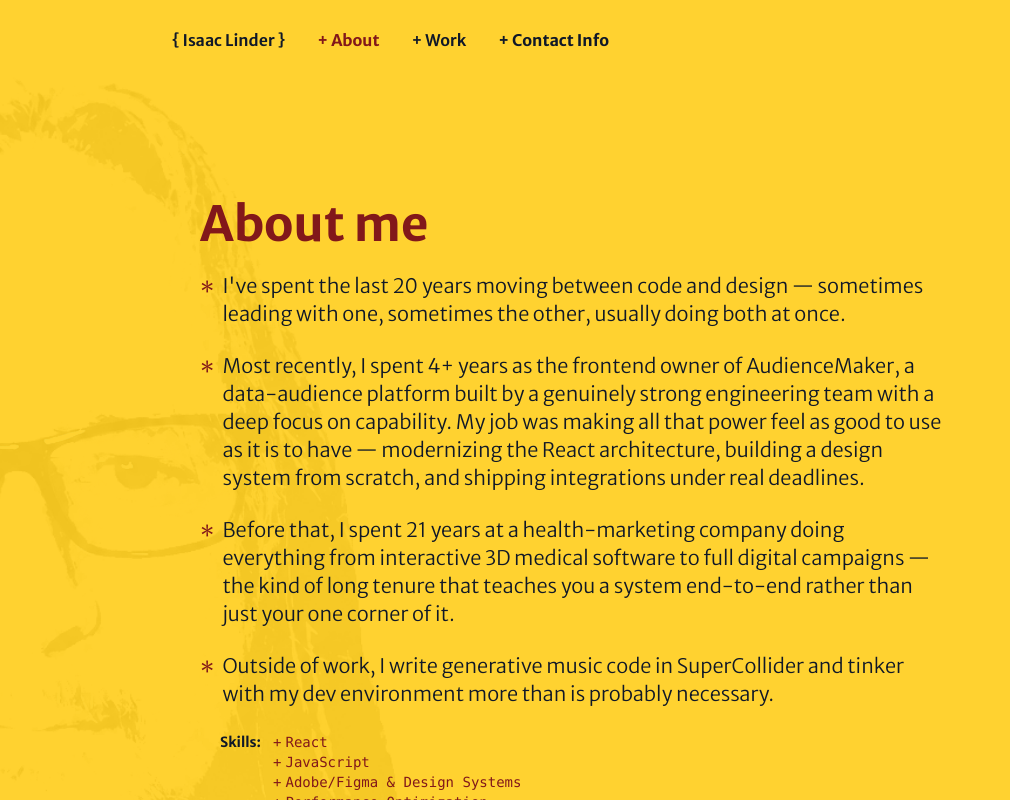
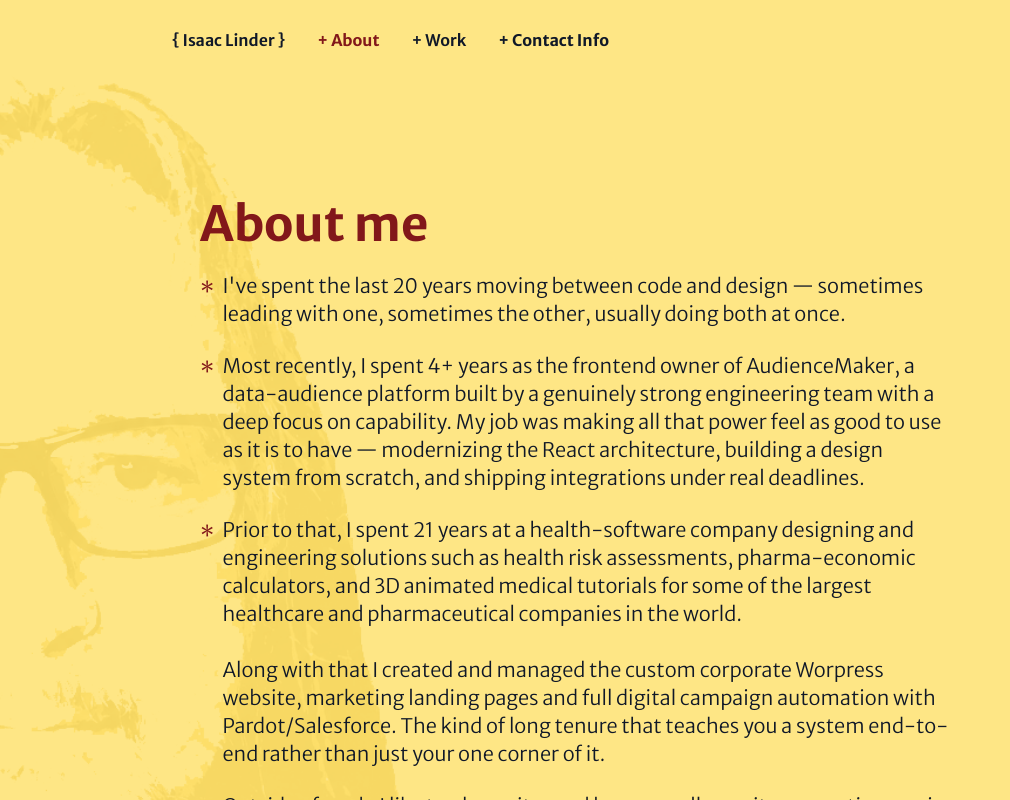
Before and after one commit to iTerentius/isaaclinder, a React (Vite) app: page /about in a window 1280 px wide. Shown: the top 800 px of the page, without its empty margins (0-1010 px from the left). Built offline with nearby package versions, Linux system fonts and the light colour scheme.

Commit message:
color and copy edits

```diff
--- a/src/index.css
+++ b/src/index.css
@@ -14,7 +14,7 @@
 }
 @layer base {
   html {
-    @apply bg-amber-300 text-gray-900;
+    @apply bg-amber-200 text-gray-900;
   }
   body {
     @apply
--- a/src/pages/About.jsx
+++ b/src/pages/About.jsx
@@ -21,7 +21,7 @@ export default function About() {
           pointer-events-none
           select-none
           -z-10
-          opacity-40
+          opacity-30
         "
       />
       <div className="max-w-full md:max-w-3/4 space-y-6 font-extralight">
@@ -29,8 +29,8 @@ export default function About() {
         <ul className="space-y-6 list-inside">
           <MarkedItem>I've spent the last 20 years moving between code and design — sometimes leading with one, sometimes the other, usually doing both at once.</MarkedItem>
           <MarkedItem>Most recently, I spent 4+ years as the frontend owner of AudienceMaker, a data-audience platform built by a genuinely strong engineering team with a deep focus on capability. My job was making all that power feel as good to use as it is to have — modernizing the React architecture, building a design system from scratch, and shipping integrations under real deadlines.</MarkedItem>
-          <MarkedItem>Before that, I spent 21 years at a health-marketing company doing everything from interactive 3D medical software to full digital campaigns — the kind of long tenure that teaches you a system end-to-end rather than just your one corner of it.</MarkedItem>
-          <MarkedItem>Outside of work, I write generative music code in SuperCollider and tinker with my dev environment more than is probably necessary.</MarkedItem>
+          <MarkedItem>Prior to that, I spent 21 years at a health-software company designing and engineering solutions such as health risk assessments, pharma-economic calculators, and 3D animated medical tutorials for some of the largest healthcare and pharmaceutical companies in the world.<br /><br />Along with that I created and managed the custom corporate Worpress website, marketing landing pages and full digital campaign automation with Pardot/Salesforce. The kind of long tenure that teaches you a system end-to-end rather than just your one corner of it.</MarkedItem>
+          <MarkedItem>Outside of work, I like to play guitar and bass as well as write generative music code in Supercollider and tinker with my dev environment more than is probably necessary.</MarkedItem>
         </ul>
         <div className="mt-4 ml-5">
           <SkillTags className="mt-2" version="dev" direction="block">
--- a/src/pages/Home.jsx
+++ b/src/pages/Home.jsx
@@ -21,7 +21,7 @@ export default function Home() {
           pointer-events-none
           select-none
           -z-10
-          opacity-60
+          opacity-20
         "
       />
       <h1 className="font-sans leading-[1.2] text-4xl md:text-5xl font-bold">Frontend Engineer who takes platforms built to work, and makes them work <span className="underline text-brand">beautifully.</span></h1>
--- a/src/pages/Work.jsx
+++ b/src/pages/Work.jsx
@@ -33,6 +33,7 @@ export default function Work(){
 
       <section className="mt-10 md:mt-30 md:ml-30 mr-0 md:mr-40 space-y-5">
         <h1 className="text-3xl md:text-5xl text-brand font-bold mb-8">Work examples</h1>
+        <h2 className="text-2xl md:text-3xl text-gray-800 font-bold mb-8">React.js</h2>
         <CaseStudy
           title="Led a full legacy-to-modern React rebuild of a production platform, shipped incrementally with zero downtime."
         >
```
